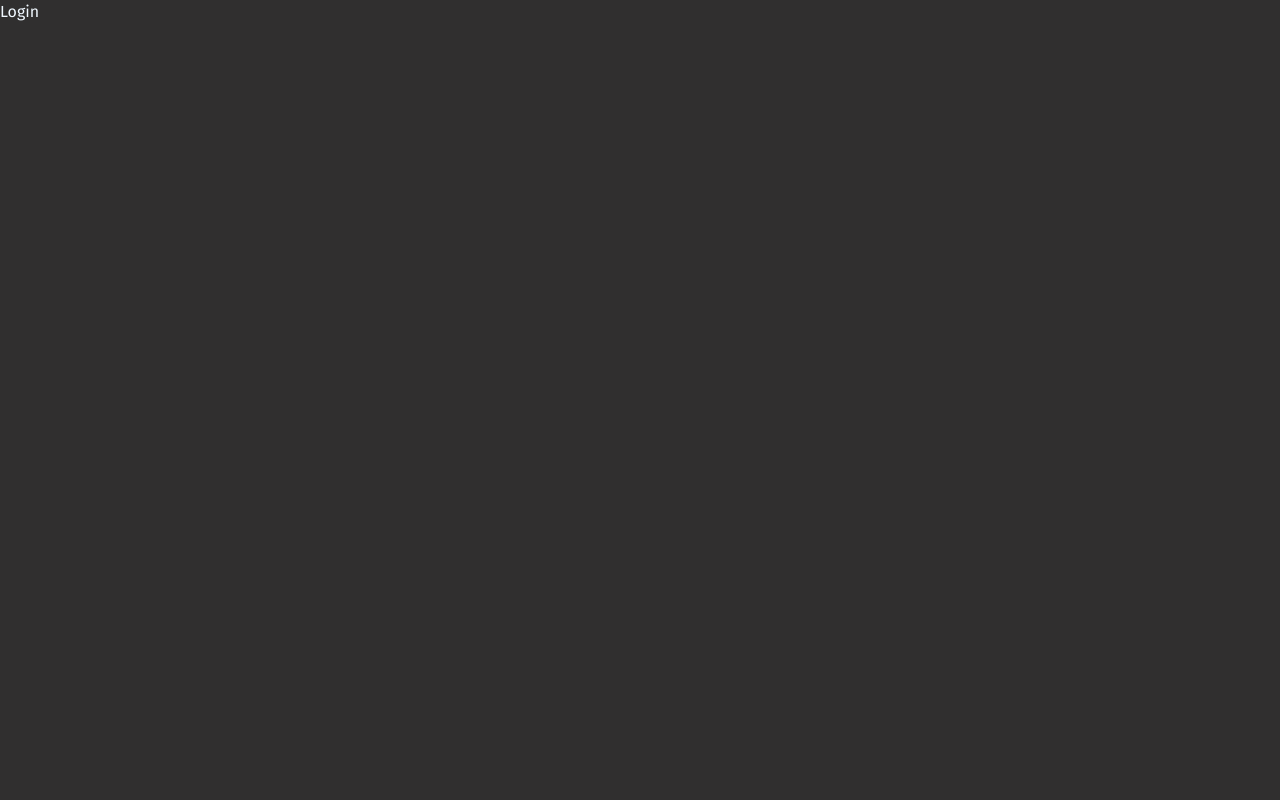
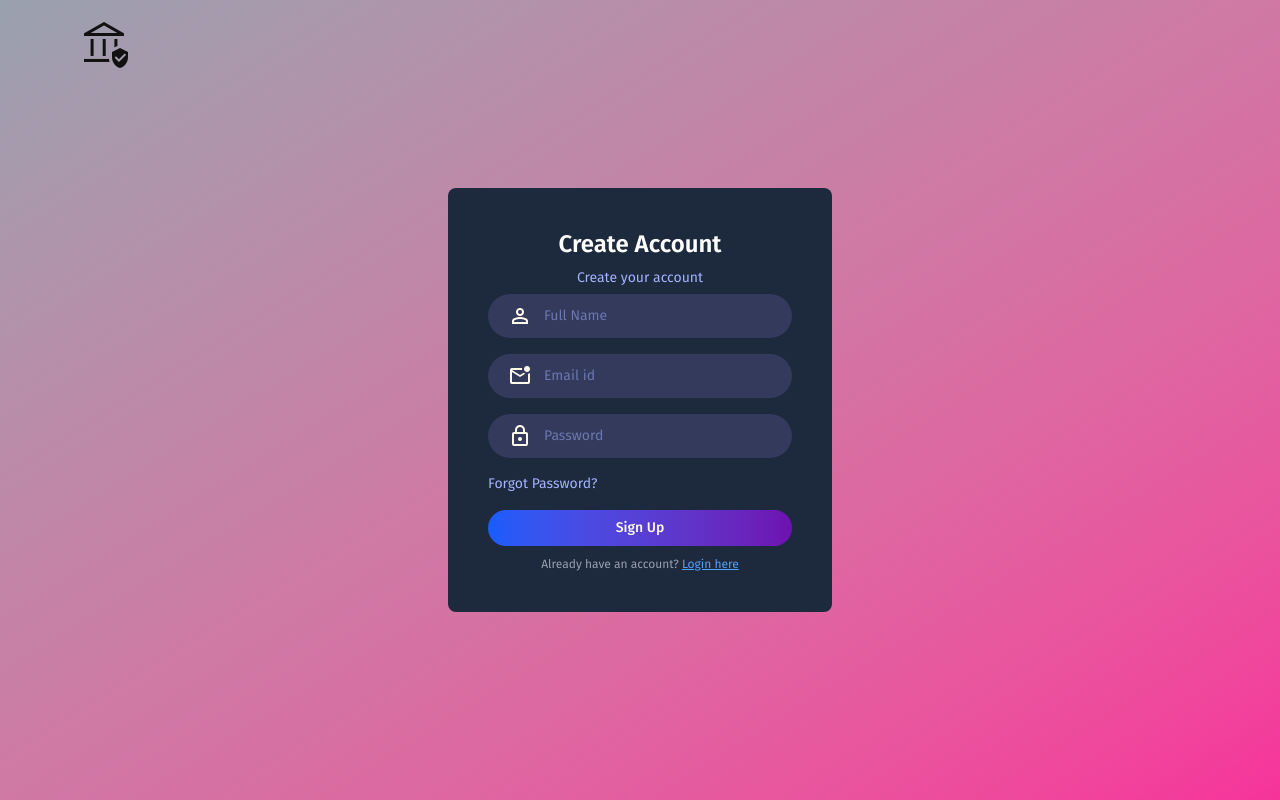
Before and after one commit to AkshitaGupta97/AUTH_PROJECT, a React (Vite) app in the folder frontend-auth/: page /login in a window 1280 px wide. Built offline with nearby package versions, Linux system fonts and the light colour scheme; a web font is replaced by a local one.

Commit message:
added login page

```diff
--- a/frontend-auth/index.html
+++ b/frontend-auth/index.html
@@ -5,7 +5,7 @@
     <link rel="icon" type="image/svg+xml" href="/vite.svg" />
     <meta name="viewport" content="width=device-width, initial-scale=1.0" />
 
-    <link rel="stylesheet" href="https://fonts.googleapis.com/css2?family=Material+Symbols+Outlined:opsz,wght,FILL,GRAD@24,400,0,0&icon_names=trending_flat" />
+   <link rel="stylesheet" href="https://fonts.googleapis.com/css2?family=Material+Symbols+Outlined" />
 
     <title>Auth-Project</title>
   </head>
--- a/frontend-auth/src/components/Header.jsx
+++ b/frontend-auth/src/components/Header.jsx
@@ -5,7 +5,7 @@ const Header = () => {
         <img src="https://img.freepik.com/premium-psd/3d-cartoon-beautiful-woman-glasses-character-saying-hi-transparent-background-generative-ai_875755-151.jpg" alt="header" className="w-56 h-64 rounded-full mb-6" />
         <h1 className="flex items-center gap-2 text-amber-100 text-xl sm:text-2xl font-medium mb-2">Hey Developer...  </h1>
         <h2 className="text-2xl text-blue-300 sm:text-3xl font-semibold mb-2">Welcome to <i className="font-bold text-xl text-blue-600">Auth</i> app.</h2>
-        <p className="mb-4 max-w-md">Let's start with a quick product tour and we will have you up and running in no time!</p>
+        <p className="mb-4 max-w-md">👉 Your privacy and security are our top priority. Start your journey with confidence!</p>
         <button className="border border-gray-500 rounded-full font-medium px-8 py-2.5 hover:bg-gray-100 hover:text-gray-900 transition-all">Get Started</button>
     </div>
   )
--- a/frontend-auth/src/components/Navbar.jsx
+++ b/frontend-auth/src/components/Navbar.jsx
@@ -1,20 +1,33 @@
 import { useNavigate } from "react-router-dom";
-import logo from "../../public/logo.avif"
 
 const Navbar = () => {
-
   const navigate = useNavigate();
 
   return (
     <div className="w-full bg-gray-50 shadow-blue-100 shadow-md h-20 flex justify-between items-center px-4 py-2 sm:p-6 sm:px-24 absolute top-0">
-      <div className="flex items-center relative"><img src={logo} className="w-20 sm:w-20" alt="logo" /><span className="font-bold text-2xl text-blue-800 absolute left-4 top-7"><i>Auth</i></span></div>
-      <button  onClick={() => navigate('/login')}
-      className="flex font-semibold text-blue-700 items-center gap-2 border border-gray-500 bg-gray-200 rounded-full px-6
-      py-2  hover:bg-gray-300 transition-all">Login <span class="material-symbols-outlined transition-all">trending_flat</span></button>
+
+      {/* Logo Section */}
+      <div className="flex items-center relative">
+        <span className="material-symbols-outlined  logo-size-css text-gray-900">
+          assured_workload
+        </span>
+        <span className="font-bold text-2xl text-blue-400 absolute left-12 top-2">
+          <i>Auth</i>
+        </span>
+      </div>
+
+      {/* Login Button */}
+      <button
+        onClick={() => navigate("/login")}
+        className="flex font-semibold text-blue-700 items-center gap-2 border border-gray-500 bg-gray-200 rounded-full px-6 py-2 hover:bg-gray-300 transition-all"
+      >
+        Login
+        <span className="material-symbols-outlined text-xs text-gray-700 transition-all">
+          trending_flat
+        </span>
+      </button>
     </div>
-  )
-
-
-}
+  );
+};
 
 export default Navbar;
--- a/frontend-auth/src/index.css
+++ b/frontend-auth/src/index.css
@@ -9,3 +9,10 @@ body{
   background-color: #302f2f;
   color: aliceblue;
 }
+/*.material-symbols-outlined {
+  color: #111;       /* dark color
+}*/
+.logo-size-css {
+  font-size: 48px;   /* makes it big */
+  color: #111;       /* dark color */
+}
--- a/frontend-auth/src/pages/Login.jsx
+++ b/frontend-auth/src/pages/Login.jsx
@@ -1,8 +1,76 @@
+import { useState } from "react"
+import { useNavigate } from "react-router-dom";
 
 const Login = () => {
+
+  const navigate = useNavigate();
+  const [state, setState] = useState('Sign Up');
+  const [name, setName] = useState('');
+  const [email, setEmail] = useState('');
+  const [password, setPassword] = useState('');
+
   return (
-    <div>Login</div>
+    <div className="flex items-center justify-center min-h-screen px-6 sm:px-0 bg-gradient-to-br from-gray-400 to-pink-500">
+      <p className="absolute left-5 sm:left-20 top-5 cursor-pointer">
+        <span onClick={() => navigate('/')}
+          className="material-symbols-outlined logo-size-css text-gray-900">
+          assured_workload
+        </span>
+      </p>
+
+     <div className="bg-slate-800 p-10 rounded-lg w-full sm:w-96 text-indigo-300 text-sm">
+        <h2 className="text-2xl font-semibold text-white text-center mb-2">{state === 'Sign Up' ? "Create Account" : "Login Account!"} </h2>
+        <p className="text-center mb-1.5">{state === 'Sign Up' ? "Create your account" : "Login to your account!"}</p>
+
+        <form >
+
+          {
+            state === 'Sign Up' && (
+              <div className="mb-4 flex items-center gap-3 w-full px-5 py-2.5 rounded-full bg-[#333A5C]">
+                <span class="material-symbols-outlined text-amber-50">person</span>
+                <input  onChange={e => setName(e.target.value)} value={name}
+                  className="bg-transparent outline-none" type="text" placeholder="Full Name" required />
+              </div>
+            )
+          }
+
+          <div className="mb-4 flex items-center gap-3 w-full px-5 py-2.5 rounded-full bg-[#333A5C]">
+            <span class="material-symbols-outlined text-amber-50">mark_email_unread</span>
+            <input  onChange={e => setEmail(e.target.value)} value={email}
+            className="bg-transparent outline-none" type="email" placeholder="Email id" required />
+          </div>
+
+          <div className="mb-4 flex items-center gap-3 w-full px-5 py-2.5 rounded-full bg-[#333A5C]">
+            <span class="material-symbols-outlined text-amber-50">lock</span>
+            <input onChange={e => setPassword(e.target.value)} value={password}
+            className="bg-transparent outline-none" type="password" placeholder="Password" required />
+          </div>
+
+          <p onClick={() => navigate('/reset-password')} className="mb-4 text-indigo-300 cursor-pointer">Forgot Password?</p>
+
+          <button className="w-full py-2 cursor-pointer rounded-full bg-gradient-to-r text-amber-50 font-medium from-blue-600 to-purple-800">
+            {state}
+          </button>
+
+        </form>
+
+        {
+          state === 'Sign Up' ? (
+            <p className="text-center text-gray-400 text-xs  mt-2.5">Already have an account? {' '}
+              <span onClick={() => setState('Login')} className="text-blue-400 cursor-pointer  underline">Login here</span>
+            </p>
+
+          ) : (
+            <p className="text-center text-gray-400 text-xs  mt-2.5">Don't have an account? {' '}
+              <span onClick={() => setState('Sign Up')} className="text-blue-400 cursor-pointer  underline">Sign Up</span>
+            </p>
+          )
+        }
+
+     </div>
+    </div>
   )
 }
 
+
 export default Login
```
Also changed, not shown: frontend-auth/public/logo.avif (deleted).
